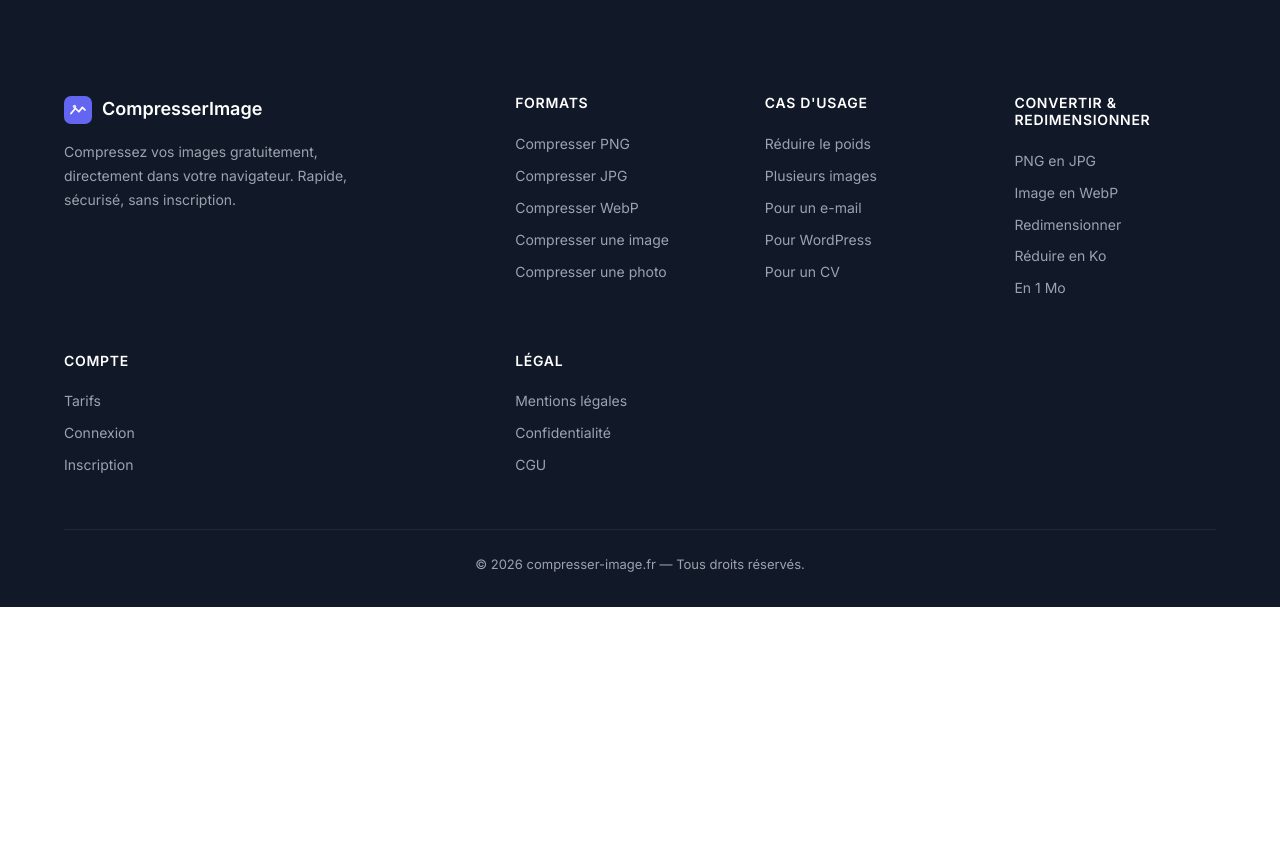
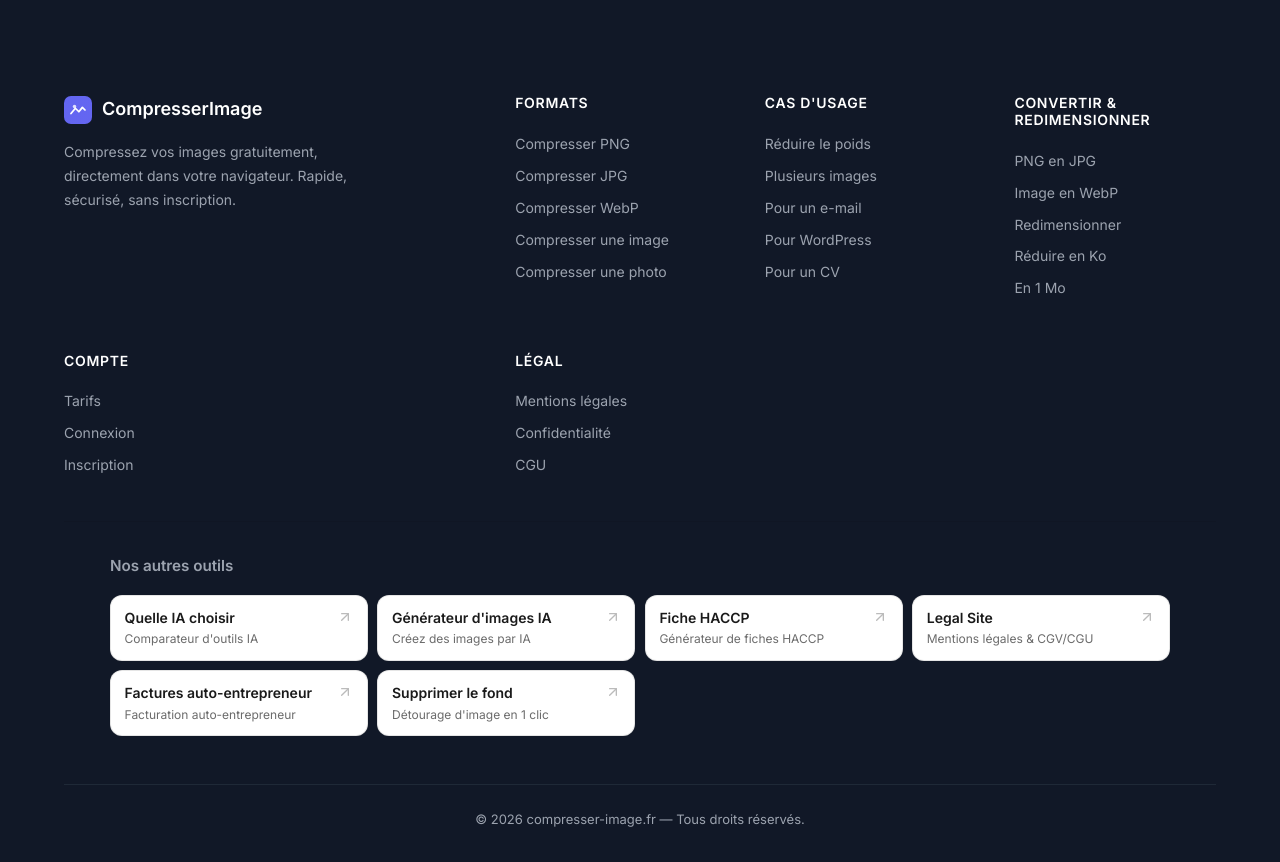
Before and after one commit to THE-KIPDEV/compresser-image.fr, a PHP site: page / in a window 1280 px wide. Shown: the part 2438-3300 px from the top of the page. Before the commit the page ends 3045 px from the top, so only its background shows below. Run offline with PHP 8.4, Linux system fonts and the light colour scheme.

Commit message:
Maillage inter-sites: bloc footer 'Nos autres outils'
Co-Authored-By: Claude Opus 4.8 (1M context) <noreply@anthropic.com>

```diff
--- a/views/partials/footer.php
+++ b/views/partials/footer.php
@@ -56,6 +56,7 @@
             </div>
         </div>
 
+        <?php include __DIR__ . '/network.php'; ?>
         <div class="footer-bottom">
             <p>&copy; <?= date('Y') ?> compresser-image.fr — Tous droits réservés.</p>
         </div>
--- /dev/null
+++ b/views/partials/network.php
@@ -0,0 +1,97 @@
+<?php
+/**
+ * KIPDEV inter-site network — "Nos autres outils" maillage block.
+ * Self-contained drop-in: data + selector + render with inline styles
+ * (robust across any site's stylesheet). Excludes the current host.
+ * Source of truth: automation/kipdev-network.json
+ */
+if (!function_exists('kipdev_network_links')) {
+    function kipdev_network_sites(): array {
+        return [
+            ['domain' => 'quelle-ia-choisir.fr', 'label' => 'Quelle IA choisir', 'desc' => "Comparateur d'outils IA", 'category' => 'ia', 'flagship' => true],
+            ['domain' => 'meilleure-formation-ia.fr', 'label' => 'Meilleure formation IA', 'desc' => 'Comparateur de formations IA', 'category' => 'ia'],
+            ['domain' => 'metiers-ia.fr', 'label' => "Métiers de l'IA", 'desc' => "Annuaire des métiers de l'IA", 'category' => 'ia'],
+            ['domain' => 'ia-debutant.fr', 'label' => 'IA Débutant', 'desc' => 'Formation IA pour débutants', 'category' => 'ia'],
+            ['domain' => 'ia-restaurant.fr', 'label' => 'IA Restaurant', 'desc' => 'Outils IA pour restaurateurs', 'category' => 'ia'],
+            ['domain' => 'generateur-image-ia.fr', 'label' => "Générateur d'images IA", 'desc' => 'Créez des images par IA', 'category' => 'ia', 'flagship' => true],
+            ['domain' => 'generateur-logo-ia.fr', 'label' => 'Générateur de logos IA', 'desc' => 'Créez un logo par IA', 'category' => 'ia'],
+            ['domain' => 'coloriage-ia.fr', 'label' => 'Coloriage IA', 'desc' => 'Coloriages générés par IA', 'category' => 'ia'],
+            ['domain' => 'kipagent.com', 'label' => 'KipAgent', 'desc' => 'Chatbot IA pour votre site', 'category' => 'ia'],
+            ['domain' => 'fiche-haccp.fr', 'label' => 'Fiche HACCP', 'desc' => 'Générateur de fiches HACCP', 'category' => 'restaurant', 'flagship' => true],
+            ['domain' => 'pack-hygiene-restaurant.fr', 'label' => 'Pack Hygiène Restaurant', 'desc' => 'Logiciel hygiène & HACCP', 'category' => 'restaurant'],
+            ['domain' => 'tableau-allergenes.fr', 'label' => 'Tableau des allergènes', 'desc' => 'Affichage allergènes obligatoire', 'category' => 'restaurant'],
+            ['domain' => 'origine-viande.fr', 'label' => 'Origine des viandes', 'desc' => 'Affichage origine viandes', 'category' => 'restaurant'],
+            ['domain' => 'creer-menu-restaurant.fr', 'label' => 'Créer un menu', 'desc' => 'Éditeur de menus restaurant', 'category' => 'restaurant'],
+            ['domain' => 'my-food-truck.com', 'label' => 'My Food Truck', 'desc' => 'Site & commandes food truck', 'category' => 'restaurant'],
+            ['domain' => 'legal-site.fr', 'label' => 'Legal Site', 'desc' => 'Mentions légales & CGV/CGU', 'category' => 'documents', 'flagship' => true],
+            ['domain' => 'reglement-interieur-entreprise.fr', 'label' => 'Règlement intérieur', 'desc' => 'Règlement intérieur entreprise', 'category' => 'documents'],
+            ['domain' => 'le-registre-unique-personnel.fr', 'label' => 'Registre du personnel', 'desc' => 'Registre unique du personnel', 'category' => 'documents'],
+            ['domain' => 'registre-dasri.fr', 'label' => 'Registre DASRI', 'desc' => 'Registre déchets de soins', 'category' => 'documents'],
+            ['domain' => 'gestion-notes-de-frais.fr', 'label' => 'Notes de frais', 'desc' => 'Générateur de notes de frais', 'category' => 'documents'],
+            ['domain' => 'facture-auto-entrepreneur.fr', 'label' => 'Factures auto-entrepreneur', 'desc' => 'Facturation auto-entrepreneur', 'category' => 'documents', 'flagship' => true],
+            ['domain' => 'succession-simulateur.fr', 'label' => 'Simulateur succession', 'desc' => 'Droits de succession', 'category' => 'documents'],
+            ['domain' => 'fiche-ronde-maintenance.fr', 'label' => 'Fiches de ronde', 'desc' => 'Fiches de ronde maintenance', 'category' => 'documents'],
+            ['domain' => 'woofacture.com', 'label' => 'WooFacture', 'desc' => 'Facturation Factur-X WooCommerce', 'category' => 'documents'],
+            ['domain' => 'supprimer-fond-image.fr', 'label' => 'Supprimer le fond', 'desc' => "Détourage d'image en 1 clic", 'category' => 'image-video', 'flagship' => true],
+            ['domain' => 'compresser-image.fr', 'label' => 'Compresser une image', 'desc' => "Compression d'images", 'category' => 'image-video'],
+            ['domain' => 'ma-petite-affiche.fr', 'label' => 'Ma Petite Affiche', 'desc' => 'Affiches personnalisées', 'category' => 'image-video'],
+            ['domain' => 'make-autocut.com', 'label' => 'Make AutoCut', 'desc' => 'Montage vidéo automatique', 'category' => 'image-video'],
+            ['domain' => 'make-blur.com', 'label' => 'Make Blur', 'desc' => 'Floutage vidéo automatique', 'category' => 'image-video'],
+            ['domain' => 'make-vertical.com', 'label' => 'Make Vertical', 'desc' => 'Vidéo verticale 9:16', 'category' => 'image-video'],
+            ['domain' => 'mon-budget-mariage.fr', 'label' => 'Mon Budget Mariage', 'desc' => 'Simulateur de budget mariage', 'category' => 'mariage', 'flagship' => true],
+            ['domain' => 'plan-de-tables.fr', 'label' => 'Plan de Tables', 'desc' => 'Plan de table de mariage', 'category' => 'mariage'],
+            ['domain' => 'creer-faire-part.com', 'label' => 'Créer un faire-part', 'desc' => 'Faire-part personnalisés', 'category' => 'mariage'],
+            ['domain' => 'galerie-mariage.fr', 'label' => 'Galerie Mariage', 'desc' => 'Galerie photo de mariage', 'category' => 'mariage'],
+            ['domain' => 'galerie-photographe.fr', 'label' => 'Galerie Photographe', 'desc' => 'Galeries photo pour pros', 'category' => 'mariage'],
+            ['domain' => 'webhook-toolkit.com', 'label' => 'Webhook Toolkit', 'desc' => 'Boîte à outils webhooks', 'category' => 'dev', 'flagship' => true],
+            ['domain' => 'cron-ping.com', 'label' => 'Cron Ping', 'desc' => 'Monitoring de tâches cron', 'category' => 'dev'],
+            ['domain' => 'saas-starter.com', 'label' => 'SaaS Starter', 'desc' => 'Boilerplate SaaS Next.js', 'category' => 'dev'],
+            ['domain' => 'schema-org-generateur.fr', 'label' => 'Générateur Schema.org', 'desc' => 'Données structurées SEO', 'category' => 'dev'],
+            ['domain' => 'woodashai.com', 'label' => 'WooDashAI', 'desc' => 'Dashboard WooCommerce + IA', 'category' => 'dev'],
+            ['domain' => 'creer-qrcode.fr', 'label' => 'Créer un QR Code', 'desc' => 'QR codes dynamiques', 'category' => 'dev'],
+            ['domain' => 'signature-email-pro.com', 'label' => 'Signature Email Pro', 'desc' => 'Signatures email pro', 'category' => 'dev'],
+            ['domain' => 'convertir-fichier.fr', 'label' => 'Convertir un fichier', 'desc' => 'Conversion de fichiers', 'category' => 'dev'],
+        ];
+    }
+
+    function kipdev_network_links(string $currentDomain, int $limit = 6): array {
+        $sites = kipdev_network_sites();
+        $me = null;
+        foreach ($sites as $s) { if ($s['domain'] === $currentDomain) { $me = $s; break; } }
+        $others = array_filter($sites, fn($s) => $s['domain'] !== $currentDomain);
+        $siblings = $me ? array_filter($others, fn($s) => $s['category'] === $me['category']) : [];
+        $flagships = array_filter($others, fn($s) => !empty($s['flagship']) && (!$me || $s['category'] !== $me['category']));
+        $out = []; $seen = [];
+        foreach (array_merge(array_values($siblings), array_values($flagships)) as $s) {
+            if (isset($seen[$s['domain']])) continue;
+            $seen[$s['domain']] = true;
+            $out[] = $s;
+            if (count($out) >= $limit) break;
+        }
+        return $out;
+    }
+}
+
+$__host = preg_replace('/^www\./', '', strtolower($_SERVER['HTTP_HOST'] ?? ''));
+$__network = kipdev_network_links($__host, 6);
+if (!empty($__network)):
+?>
+<section style="border-top:1px solid rgba(0,0,0,.08);margin-top:2.5rem;padding-top:2rem">
+  <div style="max-width:1100px;margin:0 auto;padding:0 1.25rem">
+    <div style="font-weight:600;margin-bottom:1rem;font-size:.95rem">Nos autres outils</div>
+    <div style="display:grid;grid-template-columns:repeat(auto-fill,minmax(220px,1fr));gap:.6rem">
+      <?php foreach ($__network as $s): ?>
+      <a href="https://<?= htmlspecialchars($s['domain']) ?>" target="_blank" rel="noopener"
+         style="display:flex;align-items:flex-start;gap:.5rem;border:1px solid rgba(0,0,0,.1);border-radius:.75rem;background:#fff;padding:.7rem .85rem;text-decoration:none;transition:border-color .15s"
+         onmouseover="this.style.borderColor='rgba(0,0,0,.28)'" onmouseout="this.style.borderColor='rgba(0,0,0,.1)'">
+        <span style="flex:1;min-width:0">
+          <span style="display:block;font-size:.875rem;font-weight:600;color:#1a1a1a;white-space:nowrap;overflow:hidden;text-overflow:ellipsis"><?= htmlspecialchars($s['label']) ?></span>
+          <span style="display:block;font-size:.75rem;color:#6b6b6b;white-space:nowrap;overflow:hidden;text-overflow:ellipsis"><?= htmlspecialchars($s['desc']) ?></span>
+        </span>
+        <svg width="16" height="16" viewBox="0 0 24 24" fill="none" stroke="currentColor" stroke-width="2" stroke-linecap="round" stroke-linejoin="round" style="color:#bbb;flex-shrink:0;margin-top:2px"><path d="M7 7h10v10"/><path d="M7 17 17 7"/></svg>
+      </a>
+      <?php endforeach; ?>
+    </div>
+  </div>
+</section>
+<?php endif; ?>
```
